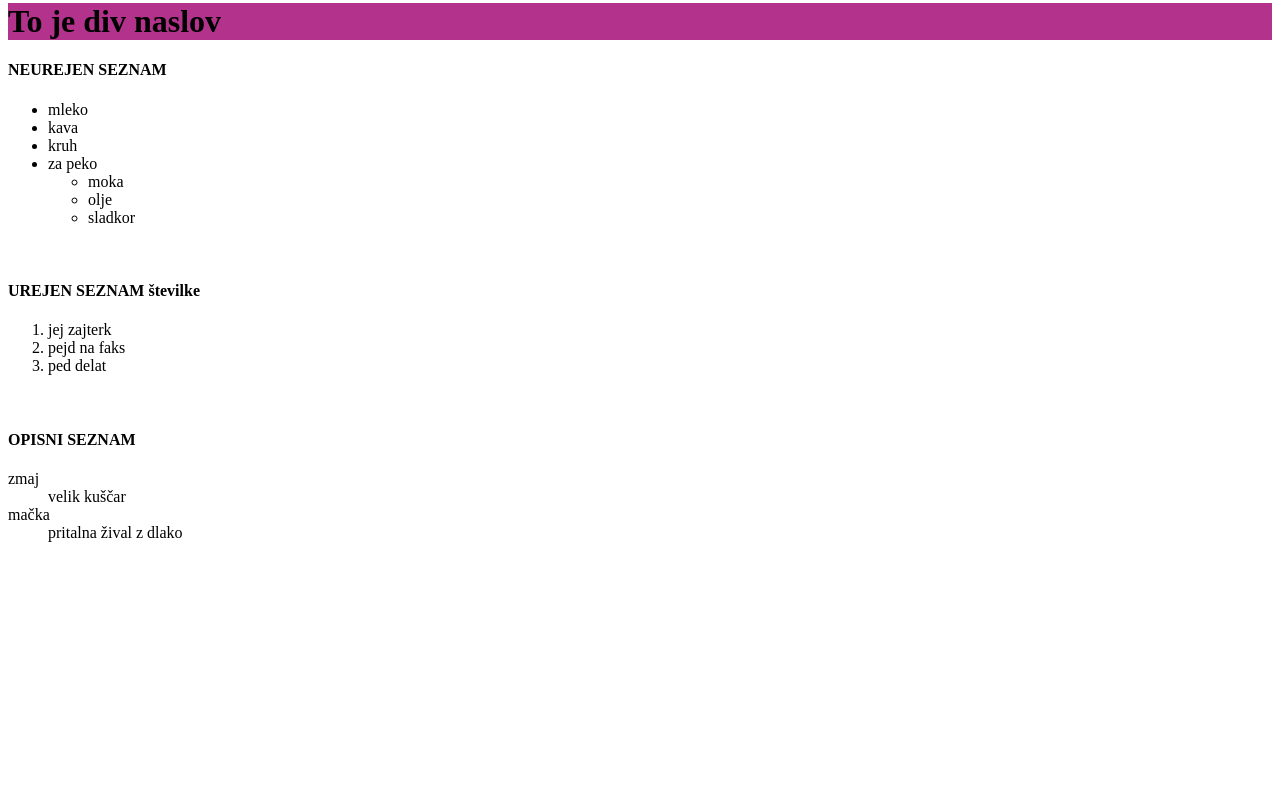
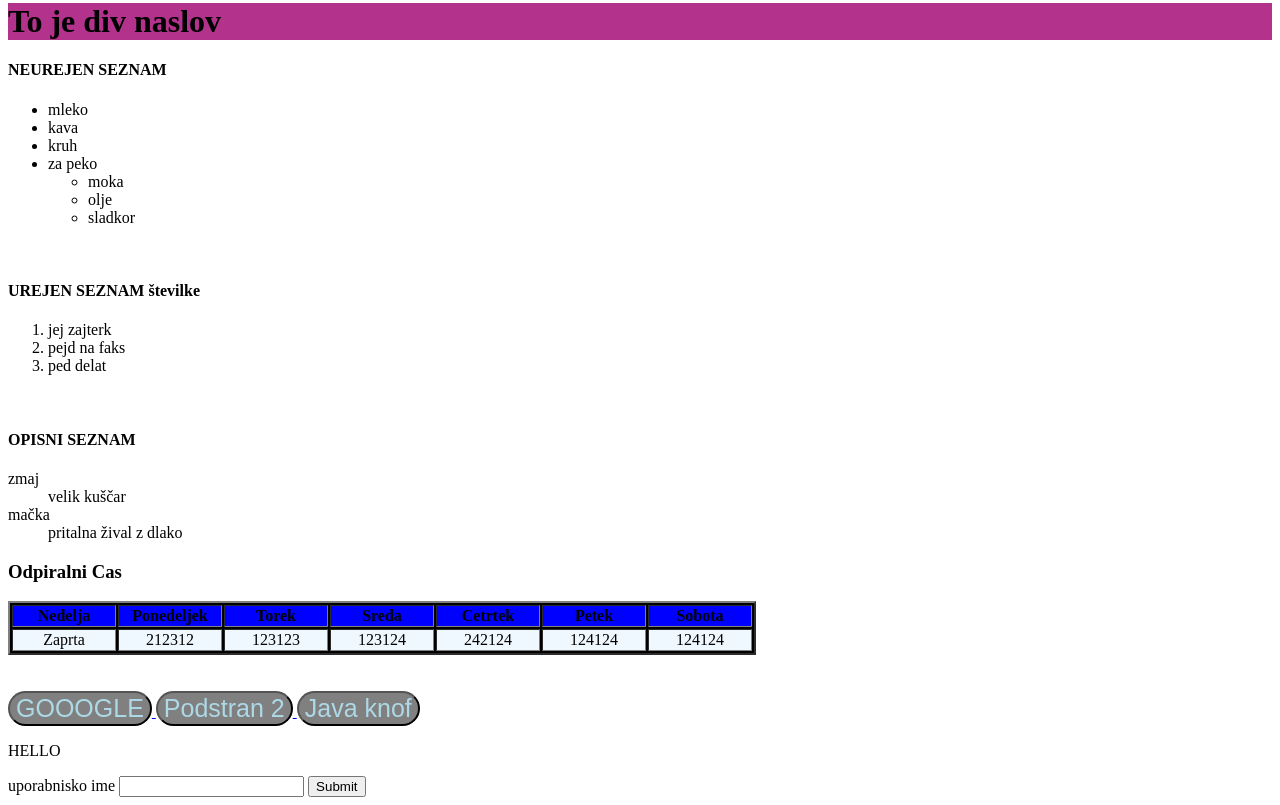
Before and after one commit to GKonjiski/HTML-Ucbenik, a plain HTML site: page index.html in a window 1280 px wide. Shown: the part 1775-2580 px from the top of the page. Before the commit the page ends 2333 px from the top, so only its background shows below. Drawn offline with Linux system fonts and the light colour scheme.

Commit message:
Update index.html
tle sm dodal iz muzeja kodo, končal na sredini FORMS

```diff
--- a/index.html
+++ b/index.html
@@ -146,6 +146,66 @@
                 <dd>pritalna žival z dlako</dd>
             </dl>
 
+									<!--TABELA-->
+        <!--dodej še da !+tab nardi metapodatke sam takoj-->
+        <h3>Odpiralni Cas</h3>
+        <table border="2" style="background-color:black">  <!--s tem nardis tabelo, y border narediš okvir, večja ko je št. večji je okvir-->
+          <tr align="center" style="background-color:blue">  <!--to pomeni tabel row (vrstica v tabeli)-->
+            <th width="100">Nedelja</th>  <!-- to je table header, zraven naštimaš mere-->
+            <th width="100">Ponedeljek</th>
+            <th width="100">Torek</th>
+            <th width="100">Sreda</th>
+            <th width="100">Cetrtek</th>
+            <th width="100">Petek</th>
+            <th width="100">Sobota</th>
+          </tr>
+          <tr align="center" style="background-color:aliceblue"> <!--align nastimas postavitev, lahko da[ rigt,left...-->
+            <td>Zaprta</td>     <!--to pomeni tabel data, torej podatki v tabeli-->
+            <td>212312</td>
+            <td>123123</td>
+            <td>123124</td>
+            <td>242124</td>
+            <td>124124</td>
+            <td>124124</td>
+
+          </tr>
+        </table>
+        <!--če rabš še veš vrstica dodaš še tr pa pol not td-->
+        <br>
+        <br>
+
+        <!--KNOF-->
+        <!--knof k te odpele do spetne strani-->
+        <a href="https://google.com">
+          <button style = "font-size:25px; background-color:gray; color: lightblue; border-radius:25px;">
+          GOOOGLE
+          </button>
+        </a>
+
+        <a href="podstrani/stran2.html">
+          <button style = "font-size:25px; background-color:gray; color: lightblue; border-radius:25px">
+          Podstran 2
+          </button>
+        </a>
+
+        <!--javabutton-->
+        <button onclick="narediNekaj()" style = "font-size:25px; background-color:gray; color: lightblue; border-radius:25px">
+          Java knof
+        </button>
+        <p id="pozdrav">HELLO</p>
+        <script>
+          function narediNekaj(){
+            document.getElementById("pozdrav").innerHTML="Adijo";
+          }
+        </script>
+
+        <!--FORM-->
+        <form action="index.php" method="POST"> <!--action-kam hočš poslat podatke, -->
+          <label for="username">uporabnisko ime</label> <!--for se uporabla, če ma kdo screen readerja, pa da lohk kasnej id uporablaš-->
+          <input type="text" id="username" required> <!-- required da morš nujno neki not napisat če hočeš submit stisnt-->
+          <input type="submit">
+        </form>
+
 
 
 
```
